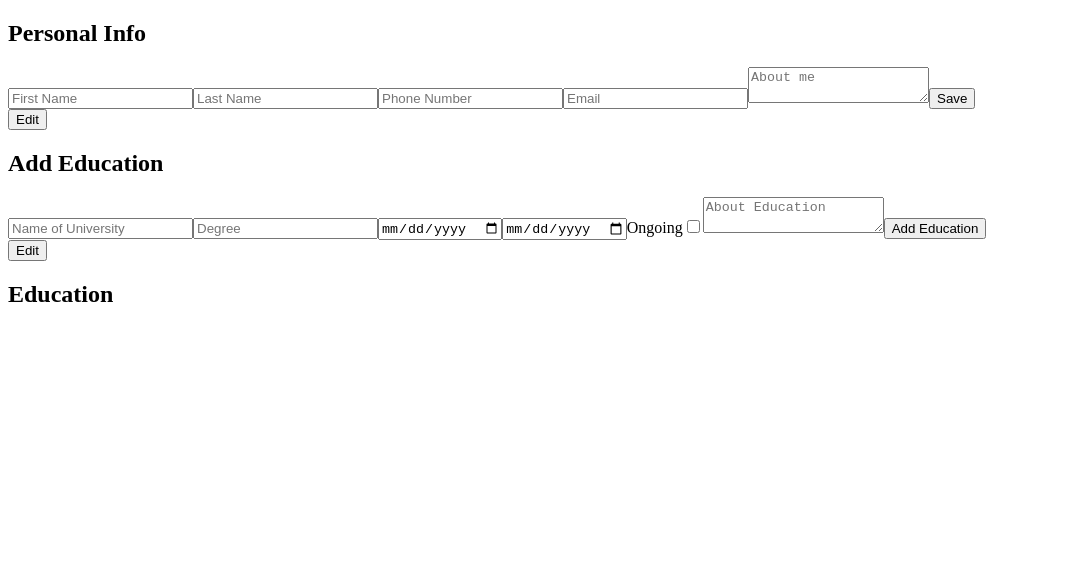
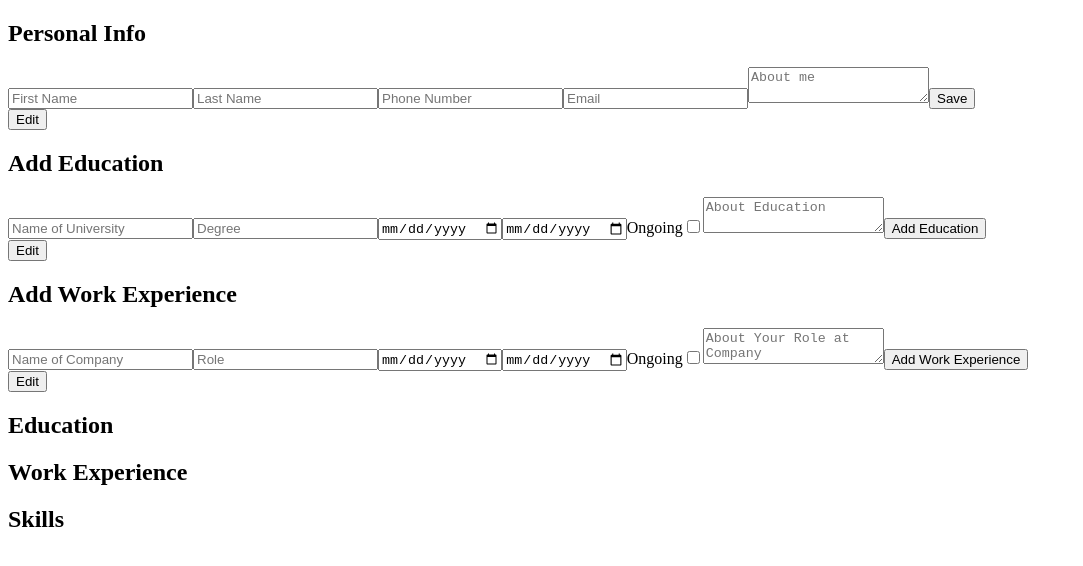
Before and after one commit to halileryildirim/cv-application, a React (Vite) app: page / in a window 1280 px wide. Shown: the top 566 px of the page, without its empty margins (0-1083 px from the left). Built offline with nearby package versions, Linux system fonts and the light colour scheme.

Commit message:
Add work and workform components

```diff
--- a/src/components/DOM.jsx
+++ b/src/components/DOM.jsx
@@ -3,10 +3,13 @@ import About from "./About";
 import AboutForm from "./AboutForm";
 import Education from "./Education";
 import EducationForm from "./EducationForm";
+import Work from "./Work";
+import WorkForm from "./WorkForm";
 
 function DOM() {
     const [aboutData, setAboutData] = useState(null);
     const [educationData, setEducationData] = useState(null);
+    const [workData, setWorkData] = useState(null);
 
     function handleAboutSubmit(formData) {
         setAboutData(formData);
@@ -16,16 +19,29 @@ function DOM() {
         setEducationData(formData);
     }
 
+    function handleWorkSubmit(formData) {
+        setWorkData(formData);
+    }
+
     return (
         <>
             <div className="about-form-section">
                 <AboutForm onSubmit={handleAboutSubmit} />
-                <EducationForm onSubmit={handleEducationSubmit}/>
+            </div>
+            <div className="education-form-section">
+                <EducationForm onSubmit={handleEducationSubmit} />
+            </div>
+            <div className="work-form-section">
+                <WorkForm onSubmit={handleWorkSubmit} />
             </div>
 
             <div className="cv-page">
                 <About submittedData={aboutData} />
-                <Education submittedData={educationData}></Education>
+                <h2>Education</h2>
+                <Education submittedData={educationData} />
+                <h2>Work Experience</h2>
+                <Work submittedData={workData} />
+                <h2>Skills</h2>
             </div>
         </>
     )
--- a/src/components/Education.jsx
+++ b/src/components/Education.jsx
@@ -1,7 +1,6 @@
 function Education( {submittedData} ) {
     return (
         <div className="education">
-            <h2>Education</h2>
             {submittedData && (
                 <>
                 <h3>{submittedData.school}</h3>
--- a/src/components/EducationForm.jsx
+++ b/src/components/EducationForm.jsx
@@ -4,8 +4,8 @@ import React, { useState } from "react";
 function EducationForm( {onSubmit}) {
     const [school, setSchool] = useState('');
     const [degree, setDegree] = useState('');
-    const [startDate, setStartDate] = useState(null);
-    const [endDate, setEndDate] = useState(null);
+    const [startDate, setStartDate] = useState('');
+    const [endDate, setEndDate] = useState('');
     const [ongoing, setOngoing] = useState(false);
     const [aboutEducation, setAboutEducation] = useState('');
     const [submitted, setSubmission] = useState(false);
@@ -16,10 +16,10 @@ function EducationForm( {onSubmit}) {
     const handleEndDate = (e) => { setEndDate(e.target.value); }
     const handleOngoing = () => { setOngoing(!ongoing); }
     const handleAbouts = (e) => { setAboutEducation(e.target.value); }
+    const handleEdit = () => {setSubmission(false);}
 
     function handleSubmit(e) {
         e.preventDefault();
-
         const educationData = {
             school,
             degree,
@@ -28,12 +28,9 @@ function EducationForm( {onSubmit}) {
             ongoing,
             aboutEducation,
         }
-
         setSubmission(true);
         onSubmit(educationData);
     }
-
-    const handleEdit = () => {setSubmission(false);}
 
     return (
         <div className="education-form">
@@ -93,5 +90,10 @@ function EducationForm( {onSubmit}) {
         </div>
     )
 }
-{/* Eğitimleri submit ederken bir array ile gönder, display componentta bu eğitimleri mapleyerek renderla.*/}
+{/*
+Eğitimleri submit ederken bir array ile gönder, display componentta bu eğitimleri mapleyerek renderla.
+Eğitimleri .map ile renderlarken Reacttaki ID veya key neyse olması gerekeni unutma!!
+Eğitimlere ayrıca display kısmında silme butonu eklemek gerekecek.
+O zaman eğitim editleme işi de display'e kalıyor. Nasıl olacak????
+*/}
 export default EducationForm;
--- /dev/null
+++ b/src/components/Work.jsx
@@ -0,0 +1,15 @@
+function Work( {submittedData} ) {
+    return (
+        <div className="work">
+            {submittedData && (
+                <>
+                    <h3>{submittedData.role} at {submittedData.company}</h3>
+                    <p>{submittedData.startDate} - {submittedData.ongoing ? "Ongoing" : submittedData.endDate} </p>
+                    <p>{submittedData.aboutWork}</p>
+                </>
+            )}
+        </div>
+    )
+}
+
+export default Work;
--- /dev/null
+++ b/src/components/WorkForm.jsx
@@ -0,0 +1,93 @@
+import React, { useState } from 'react';
+
+function WorkForm( {onSubmit} ) {
+    const [company, editCompany] = useState('');
+    const [role, editRole] = useState('');
+    const [startDate, editStartDate] = useState('');
+    const [endDate, editEndDate] = useState('');
+    const [ongoing, editOngoing] = useState(false);
+    const [aboutWork, editAbout] = useState('');
+    const [submitted, setSubmission] = useState(false);
+
+    const handleCompany = (e) => { editCompany(e.target.value); };
+    const handleRole = (e) => { editRole(e.target.value); };
+    const handleStartDate = (e) => { editStartDate(e.target.value); };
+    const handleEndDate = (e) => { editEndDate(e.target.value); };
+    const handleOngoing = (e) => { editOngoing(!ongoing); };
+    const handleAbouts = (e) => { editAbout(e.target.value); }
+    const handleEdit = () => {setSubmission(false);}
+
+    function handleSubmit(e) {
+        e.preventDefault();
+        const workData = {
+            company,
+            role,
+            startDate,
+            endDate,
+            ongoing,
+            aboutWork,
+        }
+        setSubmission(true);
+        onSubmit(workData);
+    }
+
+    return (
+        <div className="education-form">
+            <h2>Add Work Experience</h2>
+            <form onSubmit={handleSubmit}>
+                <input
+                    type="text"
+                    name="company"
+                    placeholder="Name of Company"
+                    value={company}
+                    onChange={handleCompany}
+                    disabled={submitted}
+                    required
+                />
+                <input
+                    type="text"
+                    name="role"
+                    placeholder="Role"
+                    value={role}
+                    onChange={handleRole}
+                    disabled={submitted}
+                    required
+                />
+                <input
+                    type="date"
+                    name="startdate"
+                    value={startDate}
+                    onChange={handleStartDate}
+                    disabled={submitted}
+                    required
+                />
+                <input
+                    type="date"
+                    name="enddate"
+                    value={endDate}
+                    onChange={handleEndDate}
+                    disabled={ongoing || submitted}
+                    required
+                />
+                <label>Ongoing</label>
+                <input
+                    name="ongoing"
+                    type="checkbox"
+                    onClick={handleOngoing}
+                    disabled={submitted}
+                />
+                <textarea
+                    name="aboutedu"
+                    placeholder="About Your Role at Company"
+                    value={aboutWork}
+                    onChange={handleAbouts}
+                    disabled={submitted}
+                />
+                <button type="submit" disabled={submitted}>Add Work Experience</button>
+            </form>
+                <button onClick={handleEdit}>Edit</button>
+        </div>
+    )
+}
+
+export default WorkForm;
```
